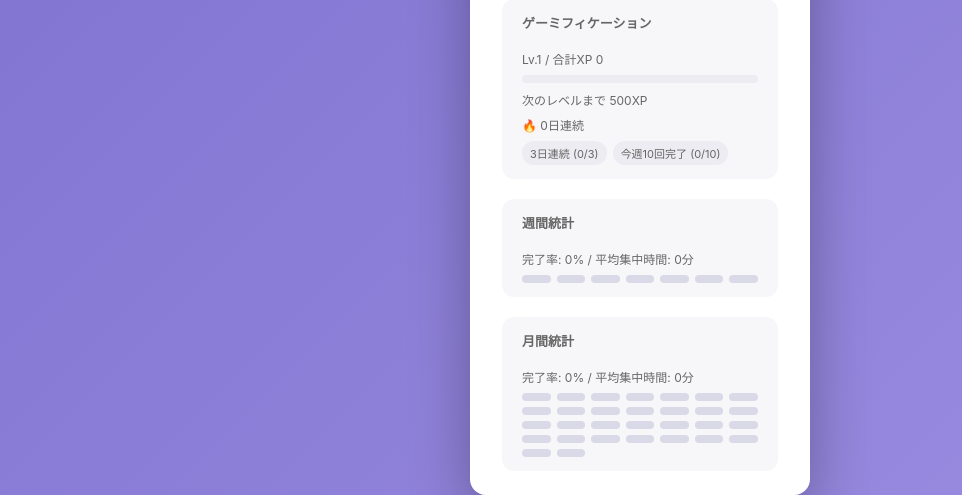
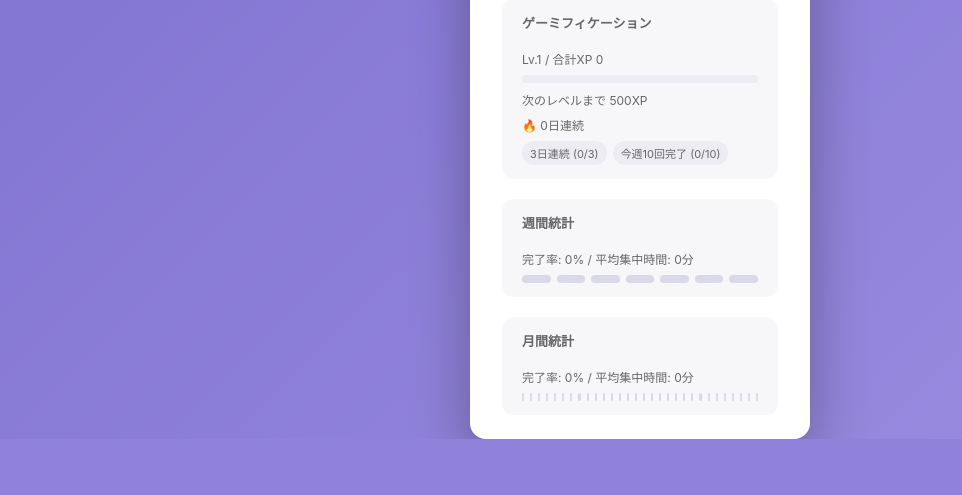
Before and after one commit to Tabata1975/TestRepos01_0609, a Flask app: page / in a window 1280 px wide. Shown: the part 486-981 px from the top of the page, without its empty margins (0-962 px from the left). After the commit the page ends 925 px from the top, so only its background shows below. Run offline with Flask 3, Linux system fonts and the light colour scheme; data that the repository does not hold is empty.

Commit message:
chore: polish monthly graph layout and streak intent note

```diff
--- a/1.pomodoro/app.py
+++ b/1.pomodoro/app.py
@@ -89,6 +89,7 @@ def calculate_streak_days(conn):
     has_today = current_day.isoformat() in active_dates
     has_yesterday = yesterday.isoformat() in active_dates
 
+    # 今日未完了でも昨日まで連続していればストリーク継続として表示する
     if not has_today and has_yesterday:
         current_day = yesterday
     elif not has_today:
--- a/1.pomodoro/static/css/style.css
+++ b/1.pomodoro/static/css/style.css
@@ -258,6 +258,10 @@ body {
   align-items: end;
 }
 
+.monthly-graph {
+  grid-template-columns: repeat(30, minmax(0, 1fr));
+}
+
 .graph-bar {
   height: 8px;
   min-height: 8px;
--- a/1.pomodoro/templates/index.html
+++ b/1.pomodoro/templates/index.html
@@ -81,7 +81,7 @@
           完了率: <span id="monthly-completion-rate">0</span>% /
           平均集中時間: <span id="monthly-avg-focus">0</span>分
         </p>
-        <div id="monthly-graph" class="mini-graph"></div>
+        <div id="monthly-graph" class="mini-graph monthly-graph"></div>
       </div>
     </div>
   </div>
```
